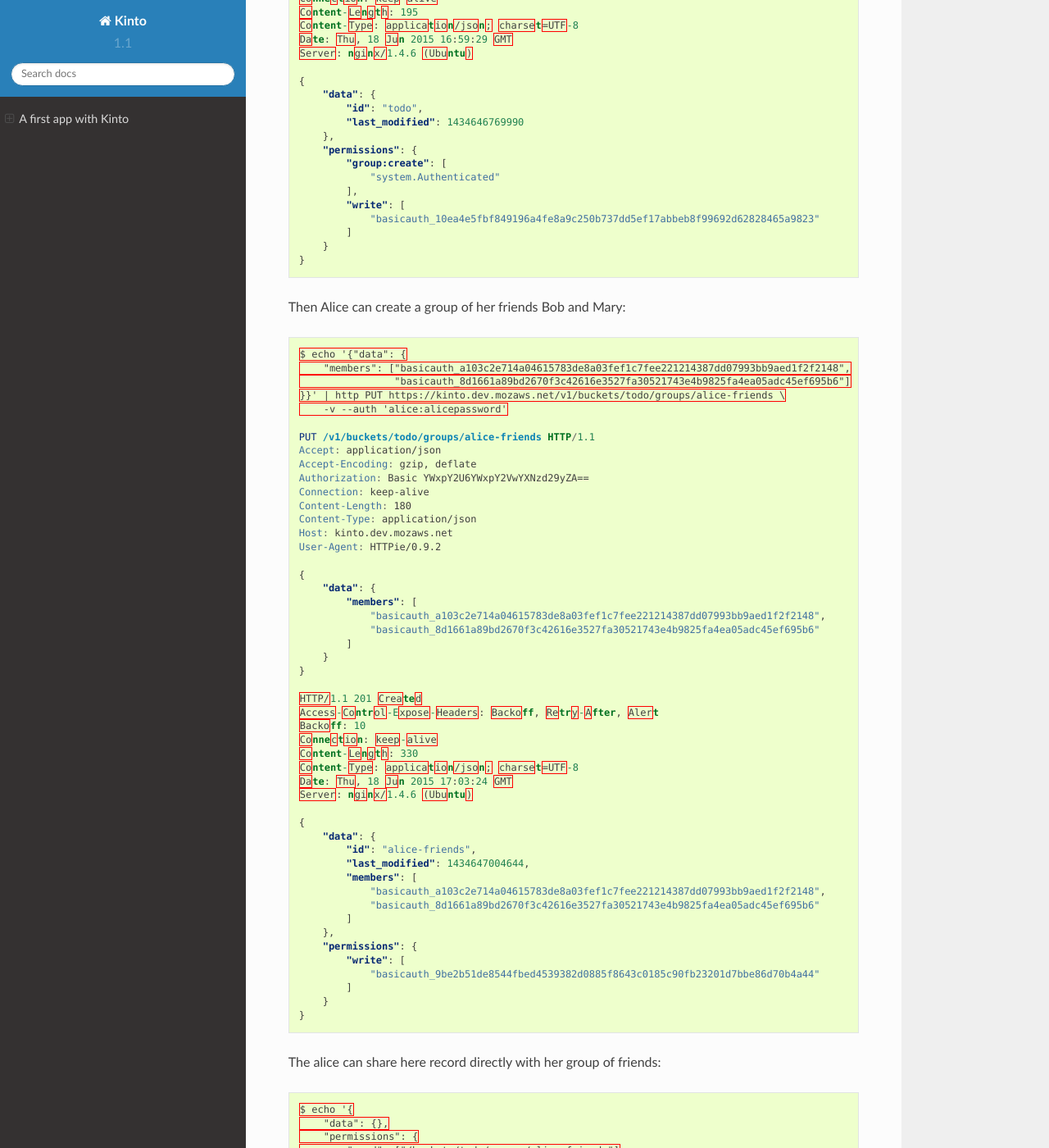
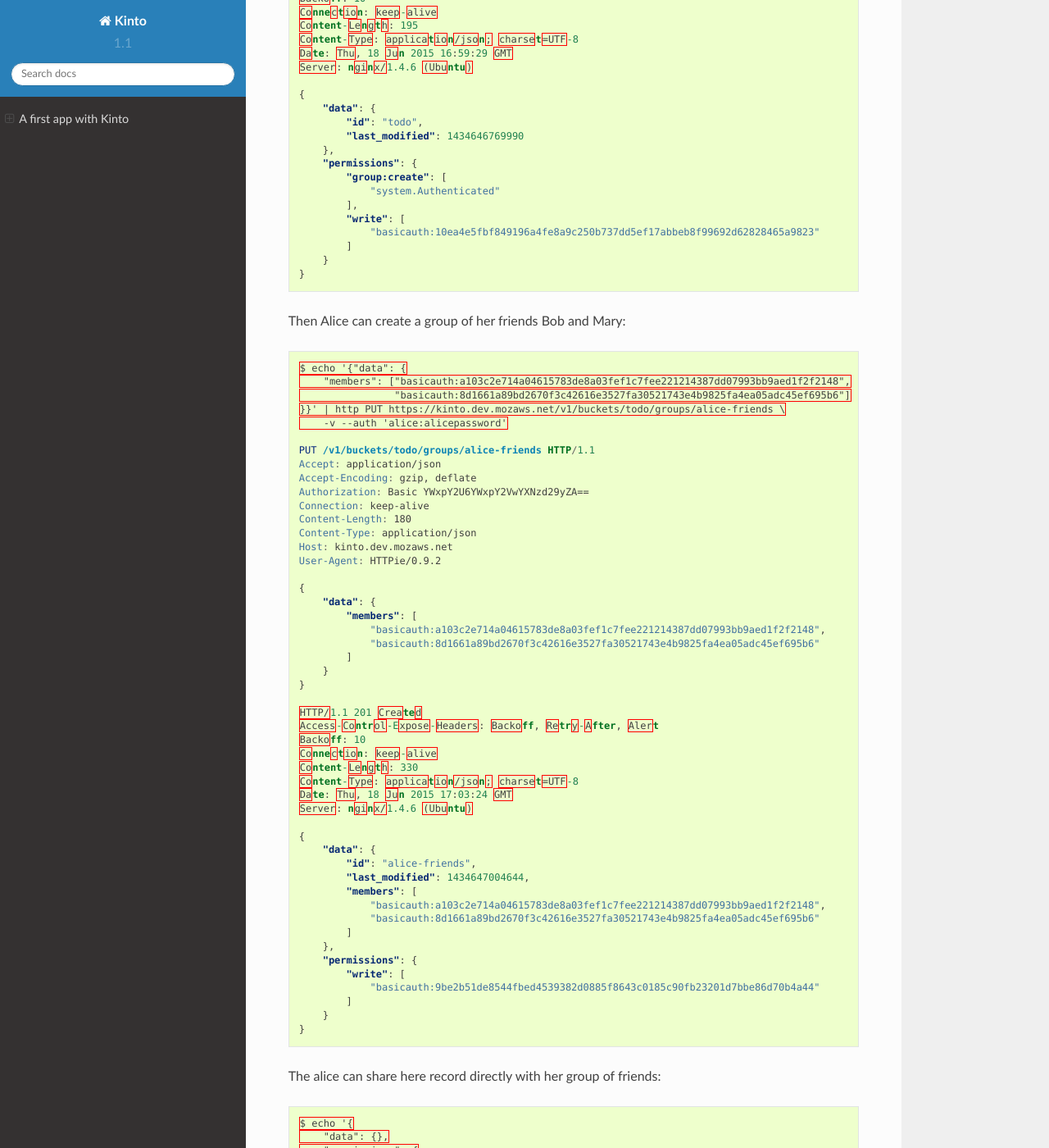
Before and after one commit to Kinto/kinto, a Sphinx documentation site: the page built from docs/tutorial.rst, in a window 1280 px wide and 1400 px high, scrolled down 14481 px. Shown: the whole window at 82% size. Built offline with Sphinx 7.4.7 and the Read the Docs theme 2.0.0, drawn with Linux system fonts in a browser that asks for light colours; some of the changed text lies outside the part shown.

```diff
--- a/docs/tutorial.rst
+++ b/docs/tutorial.rst
@@ -57,7 +57,7 @@ user bucket to create our collection:
         },
         "permissions": {
             "write": [
-                "basicauth_10ea4e5fbf849196a4fe8a9c250b737dd5ef17abbeb8f99692d62828465a9823"
+                "basicauth:10ea4e5fbf849196a4fe8a9c250b737dd5ef17abbeb8f99692d62828465a9823"
             ]
         }
     }
@@ -110,7 +110,7 @@ Let start with a really simple data model:
         },
         "permissions": {
             "write": [
-                "basicauth_10ea4e5fbf849196a4fe8a9c250b737dd5ef17abbeb8f99692d62828465a9823"
+                "basicauth:10ea4e5fbf849196a4fe8a9c250b737dd5ef17abbeb8f99692d62828465a9823"
             ]
         }
     }
@@ -196,7 +196,7 @@ We can also update our tasks:
         },
         "permissions": {
             "write": [
-                "basicauth_10ea4e5fbf849196a4fe8a9c250b737dd5ef17abbeb8f99692d62828465a9823"
+                "basicauth:10ea4e5fbf849196a4fe8a9c250b737dd5ef17abbeb8f99692d62828465a9823"
             ]
         }
     }
@@ -298,12 +298,14 @@ update:
         },
         "permissions": {
             "write": [
-                "basicauth_10ea4e5fbf849196a4fe8a9c250b737dd5ef17abbeb8f99692d62828465a9823"
+                "basicauth:10ea4e5fbf849196a4fe8a9c250b737dd5ef17abbeb8f99692d62828465a9823"
             ]
         }
     }
 
-Or we can ask the list of changes from the last time we've synced our local store, filtering on the ``_since`` attribute with the value of the last collection ETag:
+Or we can ask the list of changes from the last time we've synced our
+local store, filtering on the ``_since`` attribute with the value of
+the last collection ETag:
 
 .. code-block:: http
 
@@ -395,7 +398,7 @@ The we can try to send back again our modifications using the new record ``last_
         },
         "permissions": {
             "write": [
-                "basicauth_10ea4e5fbf849196a4fe8a9c250b737dd5ef17abbeb8f99692d62828465a9823"
+                "basicauth:10ea4e5fbf849196a4fe8a9c250b737dd5ef17abbeb8f99692d62828465a9823"
             ]
         }
     }
@@ -485,7 +488,8 @@ your app:
 
 .. code-block:: http
 
-    $ echo '{"data": {}}' | http PUT https://kinto.dev.mozaws.net/v1/buckets/todo -v --auth 'user:password'
+    $ echo '{"data": {}}' | http PUT https://kinto.dev.mozaws.net/v1/buckets/todo \
+        -v --auth 'user:password'
 
     PUT /v1/buckets/todo HTTP/1.1
     Accept: application/json
@@ -517,7 +521,7 @@ your app:
         },
         "permissions": {
             "write": [
-                "basicauth_10ea4e5fbf849196a4fe8a9c250b737dd5ef17abbeb8f99692d62828465a9823"
+                "basicauth:10ea4e5fbf849196a4fe8a9c250b737dd5ef17abbeb8f99692d62828465a9823"
             ]
         }
     }
@@ -573,7 +577,7 @@ authenticated users:
                 "system.Authenticated"
             ],
             "write": [
-                "basicauth_10ea4e5fbf849196a4fe8a9c250b737dd5ef17abbeb8f99692d62828465a9823"
+                "basicauth:10ea4e5fbf849196a4fe8a9c250b737dd5ef17abbeb8f99692d62828465a9823"
             ]
         }
     }
@@ -627,7 +631,7 @@ Then Alice can create a task:
         },
         "permissions": {
             "write": [
-                "basicauth_9be2b51de8544fbed4539382d0885f8643c0185c90fb23201d7bbe86d70b4a44"
+                "basicauth:9be2b51de8544fbed4539382d0885f8643c0185c90fb23201d7bbe86d70b4a44"
             ]
         }
     }
@@ -697,7 +701,7 @@ The Alice can see only her tasks:
     User-Agent: HTTPie/0.9.2
 
 
-And Bob can see only his tasks:
+And Bob can only see his tasks:
 
 .. code-block:: http
 
@@ -719,7 +723,7 @@ If Alice want to share a task with Bob, she can give him the ``read`` permission
     $ echo '{
         "data": {},
         "permissions": {
-            "read": ["basicauth_a103c2e714a04615783de8a03fef1c7fee221214387dd07993bb9aed1f2f2148"]
+            "read": ["basicauth:a103c2e714a04615783de8a03fef1c7fee221214387dd07993bb9aed1f2f2148"]
         }
     }' | \
     http PUT https://kinto.dev.mozaws.net/v1/buckets/todo/collections/tasks/records/2fa91620-f4fa-412e-aee0-957a7ad2dc0e \
@@ -739,7 +743,7 @@ If Alice want to share a task with Bob, she can give him the ``read`` permission
         "data": {},
         "permissions": {
             "read": [
-                "basicauth_a103c2e714a04615783de8a03fef1c7fee221214387dd07993bb9aed1f2f2148"
+                "basicauth:a103c2e714a04615783de8a03fef1c7fee221214387dd07993bb9aed1f2f2148"
             ]
         }
     }
@@ -760,10 +764,10 @@ If Alice want to share a task with Bob, she can give him the ``read`` permission
         },
         "permissions": {
             "read": [
-                "basicauth_a103c2e714a04615783de8a03fef1c7fee221214387dd07993bb9aed1f2f2148"
+                "basicauth:a103c2e714a04615783de8a03fef1c7fee221214387dd07993bb9aed1f2f2148"
             ],
             "write": [
-                "basicauth_9be2b51de8544fbed4539382d0885f8643c0185c90fb23201d7bbe86d70b4a44"
+                "basicauth:9be2b51de8544fbed4539382d0885f8643c0185c90fb23201d7bbe86d70b4a44"
             ]
         }
     }
@@ -843,7 +849,7 @@ Let's add the right for people to create group in our ``todo`` bucket:
                 "system.Authenticated"
             ],
             "write": [
-                "basicauth_10ea4e5fbf849196a4fe8a9c250b737dd5ef17abbeb8f99692d62828465a9823"
+                "basicauth:10ea4e5fbf849196a4fe8a9c250b737dd5ef17abbeb8f99692d62828465a9823"
             ]
         }
     }
@@ -853,8 +859,8 @@ Then Alice can create a group of her friends Bob and Mary:
 .. code-block:: http
 
     $ echo '{"data": {
-        "members": ["basicauth_a103c2e714a04615783de8a03fef1c7fee221214387dd07993bb9aed1f2f2148",
-                    "basicauth_8d1661a89bd2670f3c42616e3527fa30521743e4b9825fa4ea05adc45ef695b6"]
+        "members": ["basicauth:a103c2e714a04615783de8a03fef1c7fee221214387dd07993bb9aed1f2f2148",
+                    "basicauth:8d1661a89bd2670f3c42616e3527fa30521743e4b9825fa4ea05adc45ef695b6"]
     }}' | http PUT https://kinto.dev.mozaws.net/v1/buckets/todo/groups/alice-friends \
         -v --auth 'alice:alicepassword'
 
@@ -871,8 +877,8 @@ Then Alice can create a group of her friends Bob and Mary:
     {
         "data": {
             "members": [
-                "basicauth_a103c2e714a04615783de8a03fef1c7fee221214387dd07993bb9aed1f2f2148",
-                "basicauth_8d1661a89bd2670f3c42616e3527fa30521743e4b9825fa4ea05adc45ef695b6"
+                "basicauth:a103c2e714a04615783de8a03fef1c7fee221214387dd07993bb9aed1f2f2148",
+                "basicauth:8d1661a89bd2670f3c42616e3527fa30521743e4b9825fa4ea05adc45ef695b6"
             ]
         }
     }
@@ -891,13 +897,13 @@ Then Alice can create a group of her friends Bob and Mary:
             "id": "alice-friends",
             "last_modified": 1434647004644,
             "members": [
-                "basicauth_a103c2e714a04615783de8a03fef1c7fee221214387dd07993bb9aed1f2f2148",
-                "basicauth_8d1661a89bd2670f3c42616e3527fa30521743e4b9825fa4ea05adc45ef695b6"
+                "basicauth:a103c2e714a04615783de8a03fef1c7fee221214387dd07993bb9aed1f2f2148",
+                "basicauth:8d1661a89bd2670f3c42616e3527fa30521743e4b9825fa4ea05adc45ef695b6"
             ]
         },
         "permissions": {
             "write": [
-                "basicauth_9be2b51de8544fbed4539382d0885f8643c0185c90fb23201d7bbe86d70b4a44"
+                "basicauth:9be2b51de8544fbed4539382d0885f8643c0185c90fb23201d7bbe86d70b4a44"
             ]
         }
     }
@@ -953,7 +959,7 @@ The alice can share here record directly with her group of friends:
                 "/buckets/todo/groups/alice-friends"
             ],
             "write": [
-                "basicauth_9be2b51de8544fbed4539382d0885f8643c0185c90fb23201d7bbe86d70b4a44"
+                "basicauth:9be2b51de8544fbed4539382d0885f8643c0185c90fb23201d7bbe86d70b4a44"
             ]
         }
     }
```
Also changed, not shown: other parts of docs/tutorial.rst (+11 -8 lines).
